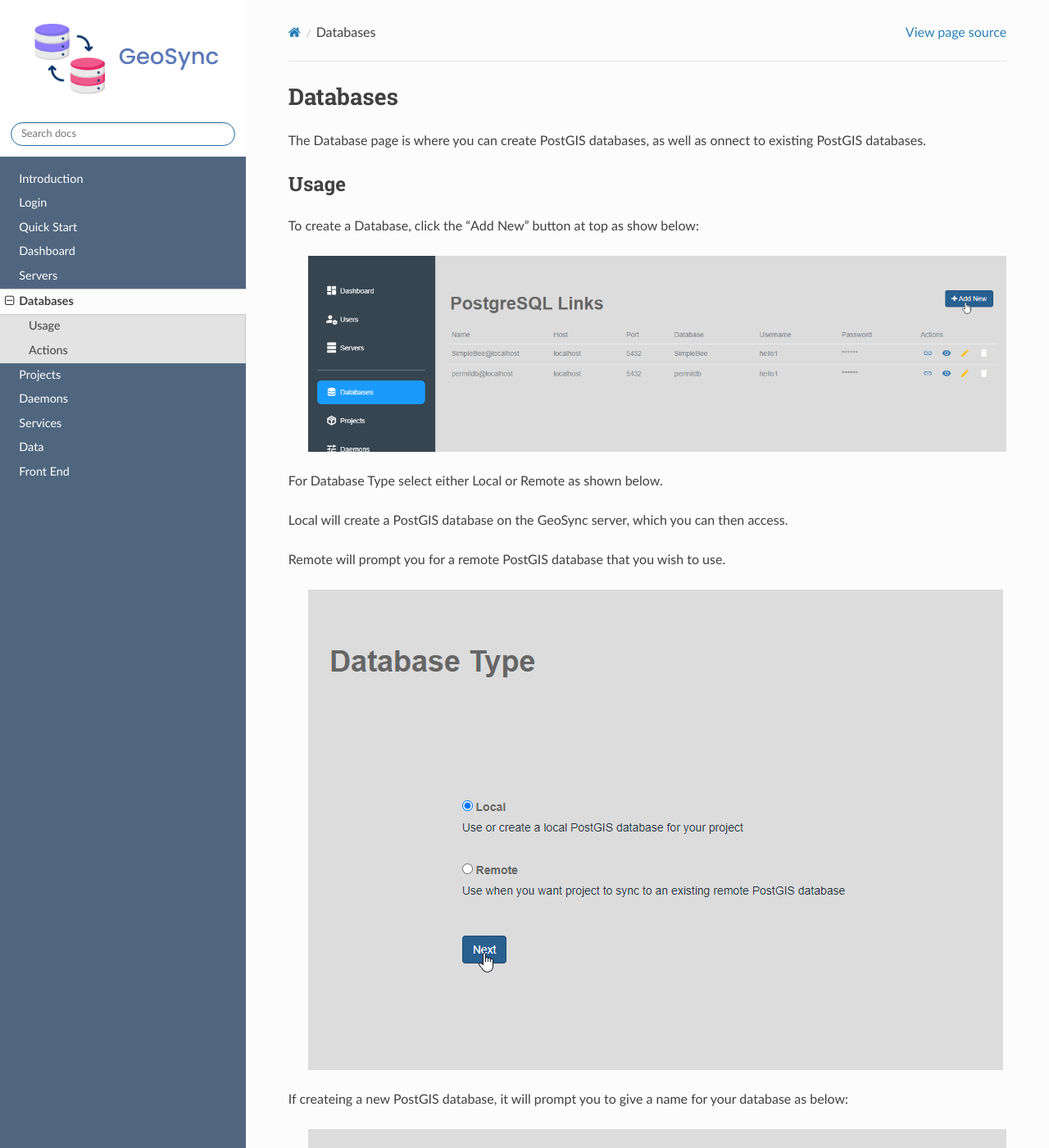
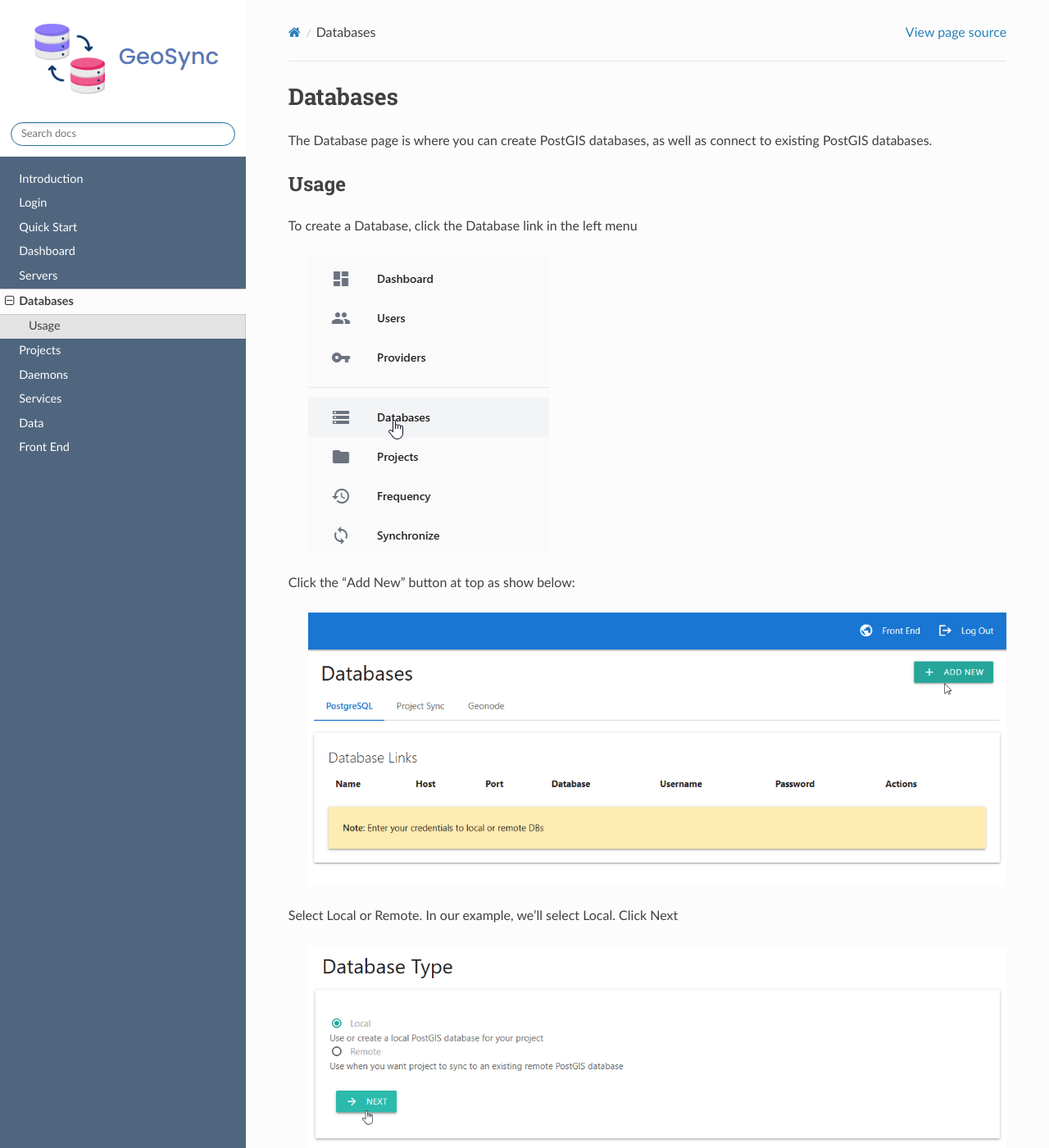
Before and after one commit to AcuGIS/GeoSync, a Sphinx documentation site: the page built from docs/source/databases.rst, in a window 1280 px wide and 1400 px high. Shown: the whole window at 82% size. Built offline with Sphinx 7.4.7 and the Read the Docs theme 3.1.0, drawn with Linux system fonts in a browser that asks for light colours; some of the changed text lies outside the part shown.

Commit message:
Update databases.rst

```diff
--- a/docs/source/databases.rst
+++ b/docs/source/databases.rst
@@ -1,43 +1,40 @@
 Databases
 =====
 
-The Database page is where you can create PostGIS databases, as well as onnect to existing PostGIS databases.
+The Database page is where you can create PostGIS databases, as well as connect to existing PostGIS databases.
 
 Usage
 ------------
 
-To create a Database, click the "Add New" button at top as show below:
+To create a Database, click the Database link in the left menu
 
 
-   .. image:: images/add-database-1.png
+   .. image:: images/Databases-1.png
 
-For Database Type select either Local or Remote as shown below.
+Click the "Add New" button at top as show below:
 
-Local will create a PostGIS database on the GeoSync server, which you can then access.
-
-Remote will prompt you for a remote PostGIS database that you wish to use.
-
-   .. image:: images/add-database-2.png
+   .. image:: images/Databases-2.png
 
 
-If createing a new PostGIS database, it will prompt you to give a name for your database as below:
+Select Local or Remote.  In our example, we'll select Local.  Click Next
 
-   .. image:: images/add-database-3.png
+   .. image:: images/Databases-3.png
 
 
+Select whether to create a new PostGIS database or use an existing local PostGIS database.  We'll select Create.
 
-Actions
-------------
+   .. image:: images/Databases-4.png
 
-The Actions at right allow you to edit and delete databases, as well as show as well as dislay connection information
+Give the new database a name and click Next
 
-To display database connection, click on Show Connection icons as shown below:
+   .. image:: images/Databases-5.png
 
+The new local PostGIS database has now been created
 
-   .. image:: images/project-4.png
+   .. image:: images/Databases-6.png
 
+You can view the connection information for the database using the info icon.
 
-A modal with the information will be displayed, along with a Copy button as shown below:
+   .. image:: images/Databases-7.png
 
-
-   .. image:: images/project-5.png
+You can also edit or delete the database using the action icons at right.
```
